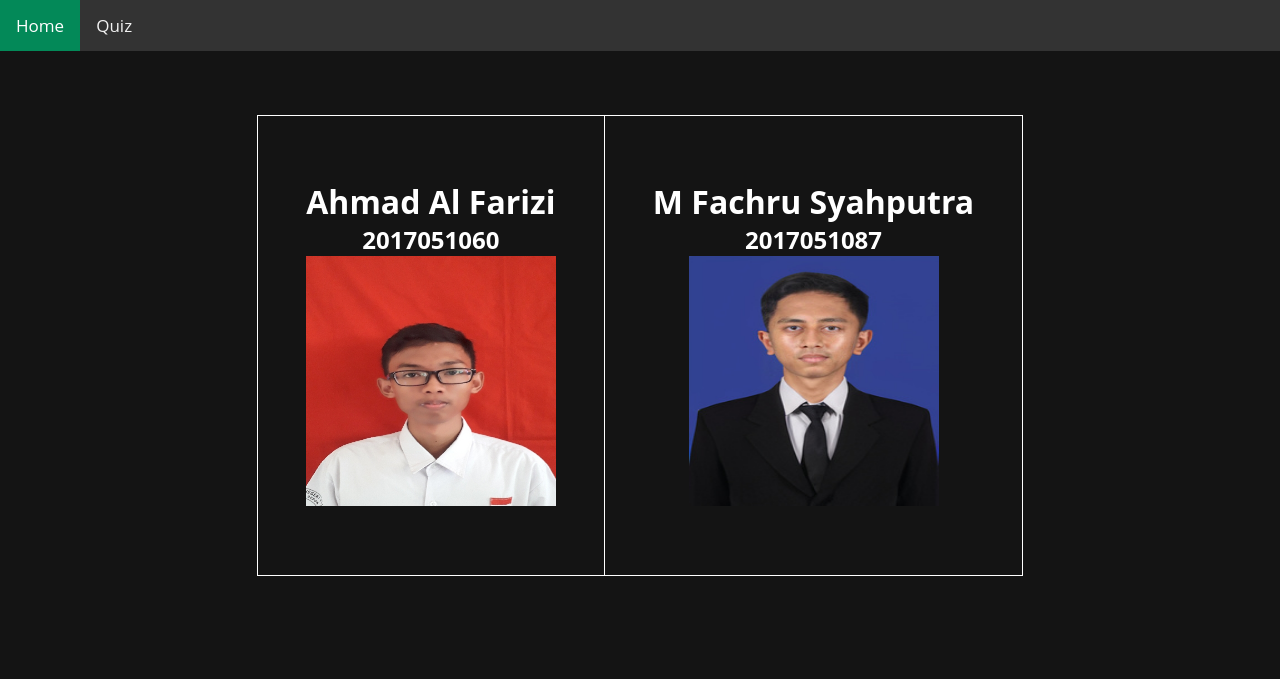
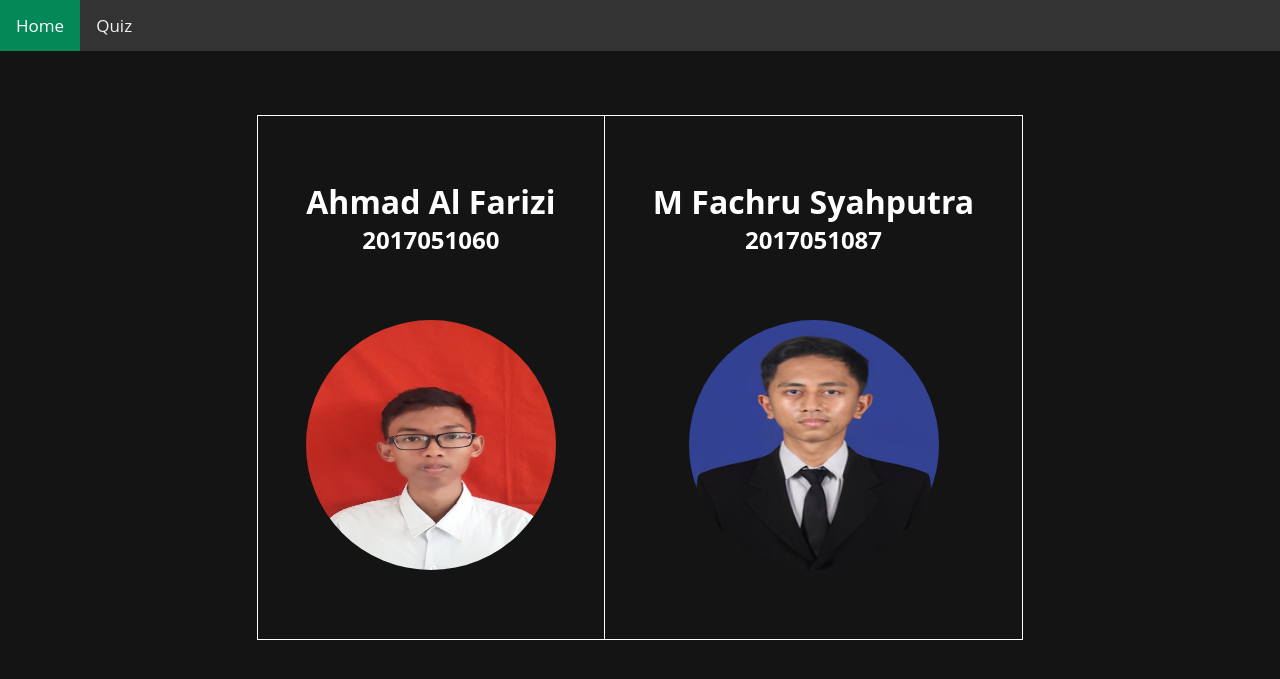
Before and after one commit to mfachru/YukQuiz, a PHP site: page /home.html in a window 1280 px wide. Shown: the top 679 px of the page. Run offline with PHP 8.4, Linux system fonts and the light colour scheme; lists and menus that the app fills with data are empty.

Commit message:
apa saja

```diff
--- a/tugaswebahmadpahru/home.html
+++ b/tugaswebahmadpahru/home.html
@@ -31,6 +31,7 @@
                 <div class="am">
                 <h1>Ahmad Al Farizi</h1>
                 <h2>2017051060</h2>
+                <div class="am"></div>
                 <div>
                     <img src="2017051060.jpg" width="250px" height="250px" alt="profile">
                 </div>
@@ -41,6 +42,7 @@
                 <div class="am">
                 <h1>M Fachru Syahputra</h1>
                 <h2>2017051087</h2>
+                <div class="am"></div>
                 <div>
                     <img src="2017051087.jpg" width="250px" height="250px" alt="profile">
                 </div>
--- a/tugaswebahmadpahru/style.css
+++ b/tugaswebahmadpahru/style.css
@@ -33,6 +33,10 @@
   margin-top: 4rem;
   text-align: center;
   color: white;
+}
+
+img {
+  border-radius: 50%;
 }
 
 *{
```
Also changed, not shown: tugaswebahmadpahru/quiz.html (deleted, +0 -11 lines).
